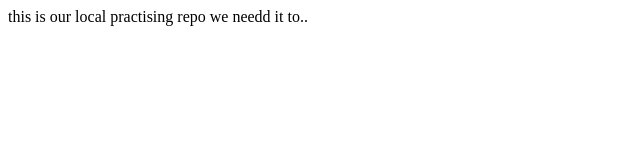
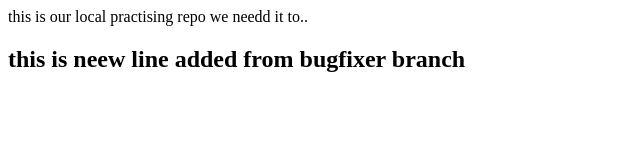
Before and after one commit to saeedtamboli01/funtoo, a plain HTML site: page index.html in a window 1280 px wide. Shown: the whole page, without its empty margins (0-640 px from the left). Drawn offline with Linux system fonts and the light colour scheme.

Commit message:
new line added from bugfixer team

```diff
--- a/index.html
+++ b/index.html
@@ -1,3 +1,4 @@
 
 
 <p> this is our local practising repo we needd it to..</p>
+<h2> this is neew line added from bugfixer branch </h2>
```
